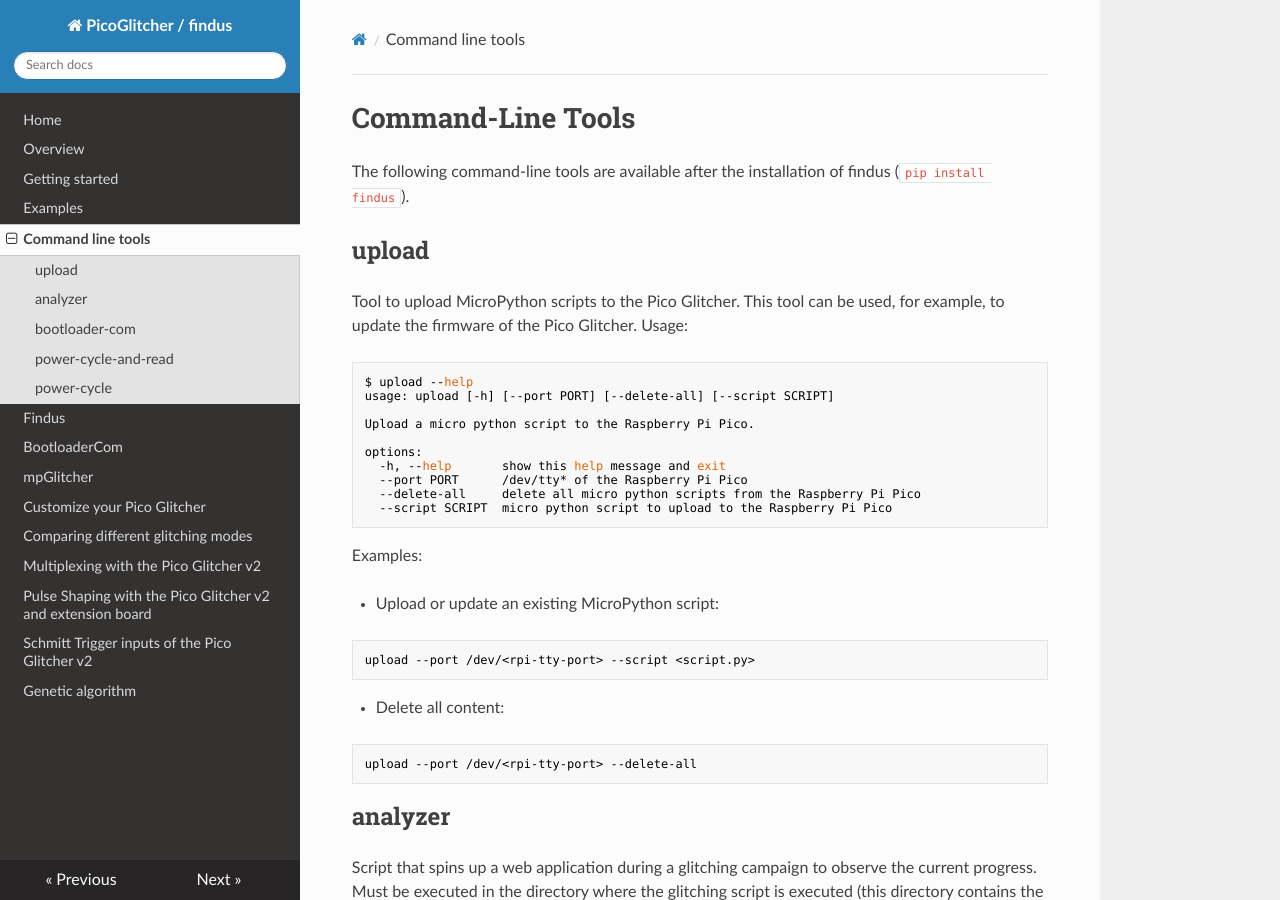
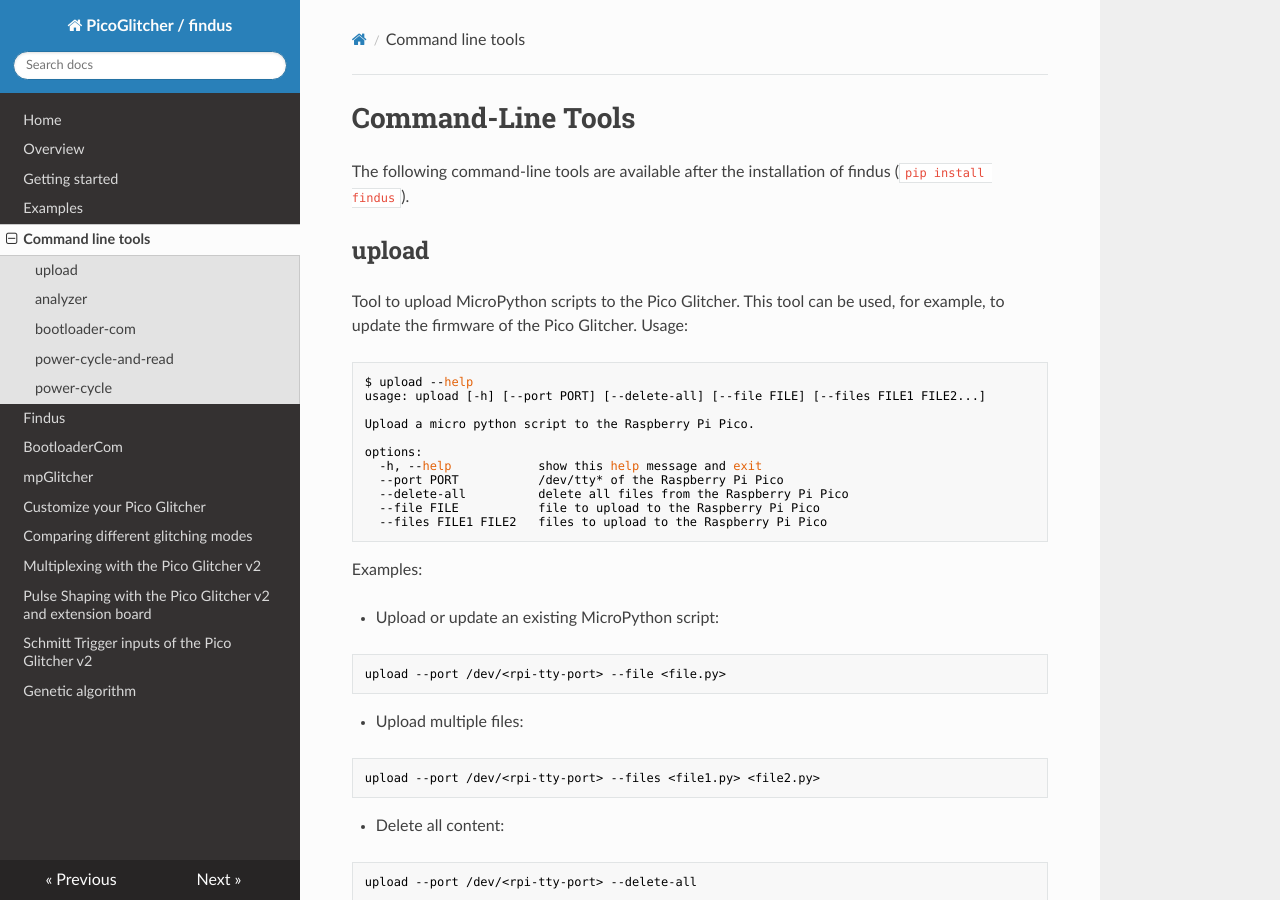
Before and after one commit to MKesenheimer/fault-injection-library, an MkDocs documentation site: the page built from docs/cli.md, in a window 1280 px wide and 900 px high. Built offline with MkDocs 1.6.1, drawn with Linux system fonts in a browser that asks for light colours; nearby versions of some CDN libraries.

Commit message:
Easier to use upload script and documentation

````diff
--- a/docs/cli.md
+++ b/docs/cli.md
@@ -9,22 +9,28 @@
 
 ``` bash
 $ upload --help
-usage: upload [-h] [--port PORT] [--delete-all] [--script SCRIPT]
+usage: upload [-h] [--port PORT] [--delete-all] [--file FILE] [--files FILE1 FILE2...]
 
 Upload a micro python script to the Raspberry Pi Pico.
 
 options:
-  -h, --help       show this help message and exit
-  --port PORT      /dev/tty* of the Raspberry Pi Pico
-  --delete-all     delete all micro python scripts from the Raspberry Pi Pico
-  --script SCRIPT  micro python script to upload to the Raspberry Pi Pico
+  -h, --help            show this help message and exit
+  --port PORT           /dev/tty* of the Raspberry Pi Pico
+  --delete-all          delete all files from the Raspberry Pi Pico
+  --file FILE           file to upload to the Raspberry Pi Pico
+  --files FILE1 FILE2   files to upload to the Raspberry Pi Pico
 ```
 
 Examples:
 
 - Upload or update an existing MicroPython script:
 ```bash
-upload --port /dev/<rpi-tty-port> --script <script.py>
+upload --port /dev/<rpi-tty-port> --file <file.py>
+```
+
+- Upload multiple files:
+```bash
+upload --port /dev/<rpi-tty-port> --files <file1.py> <file2.py>
 ```
 
 - Delete all content:
````
Also changed, not shown: README.md (+5 -10 lines), docs/customize.md (+1 -1 lines), docs/getting_started.md (+2 -3 lines), 1 other file.
